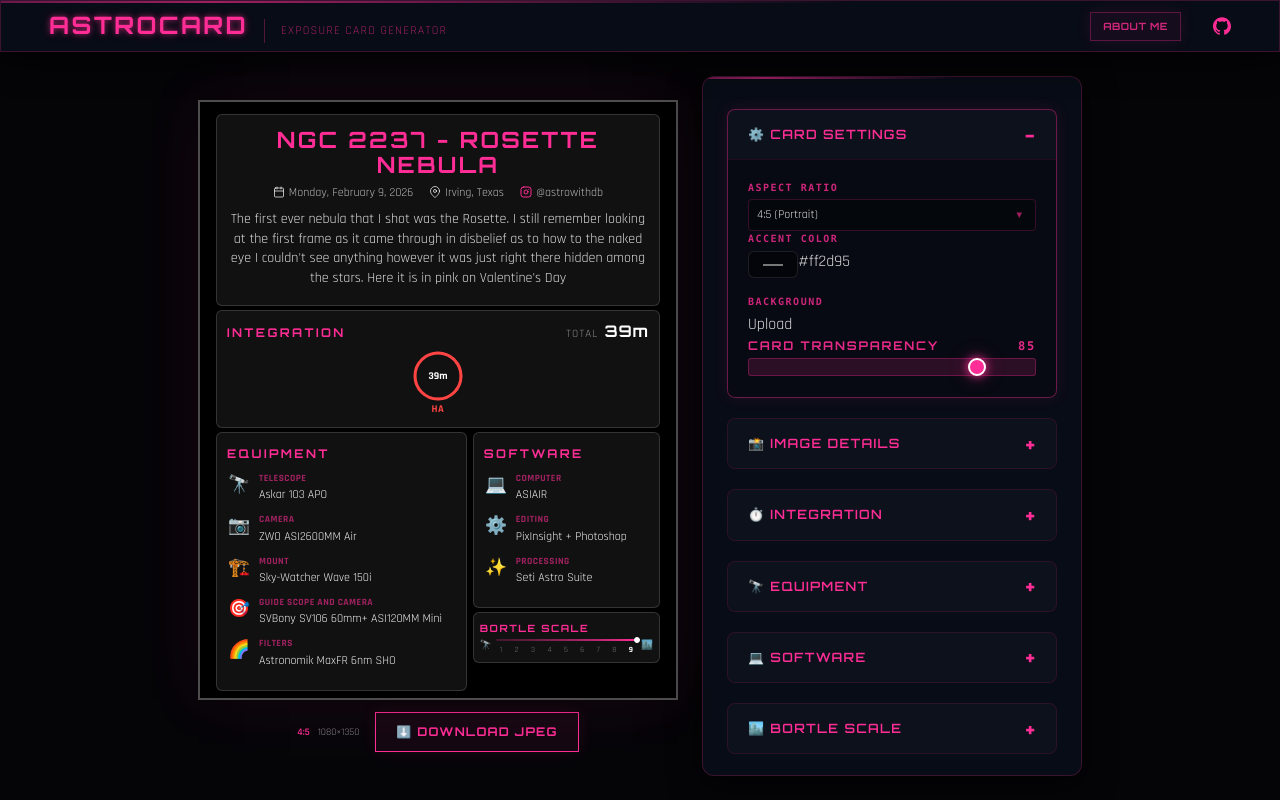
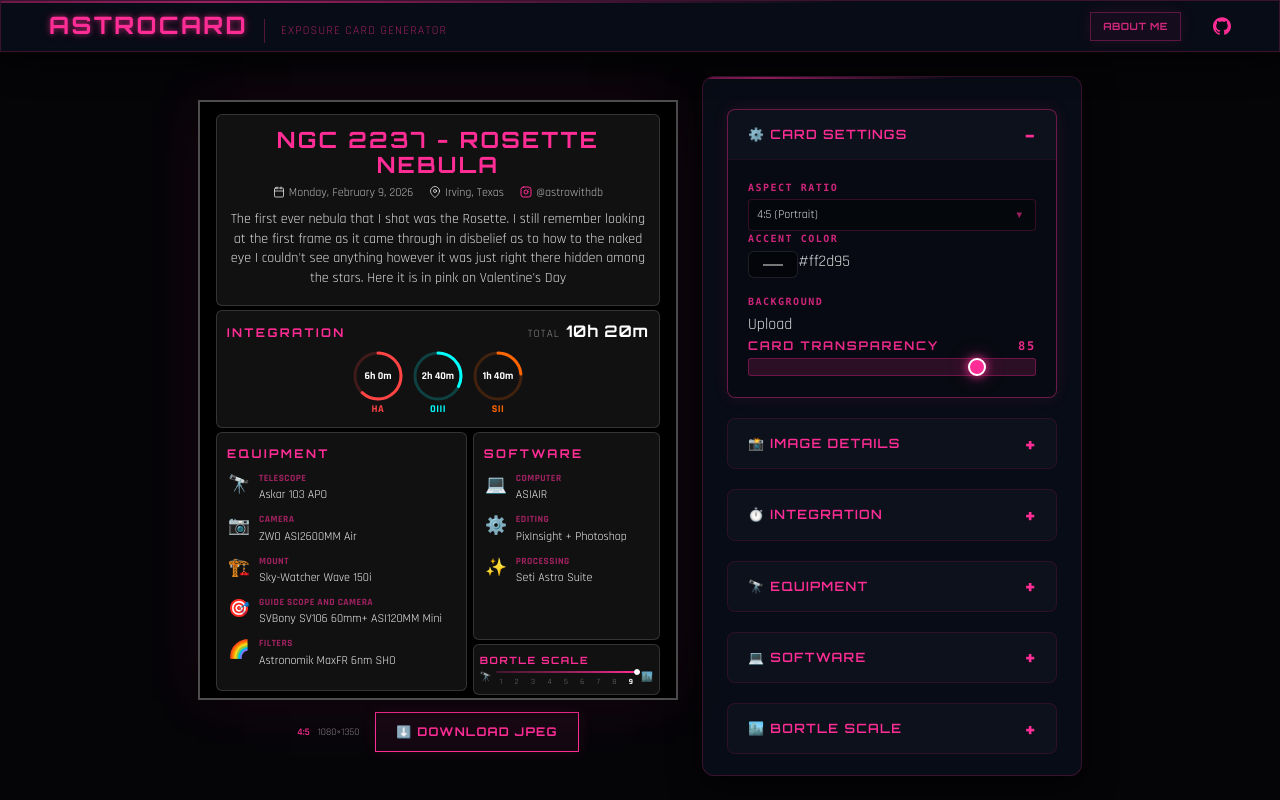
Before and after one commit to sidthesloth92/db-astro-suite, an Angular app in the folder tools/astrocard/: page / in a window 1280 px wide. Built offline with nearby package versions, Linux system fonts and the light colour scheme.

Commit message:
feat: Update default filter exposure values and refine card preview vertical layout.

```diff
--- a/tools/astrocard/src/app/components/card-preview/card-preview.css
+++ b/tools/astrocard/src/app/components/card-preview/card-preview.css
@@ -195,6 +195,12 @@
   display: flex;
   flex-direction: column;
   gap: 0.25rem;
+  height: 100%; /* Fill the column height */
+}
+
+/* Make Software section grow to push Bortle Scale to the bottom */
+.vertical-stack > section:first-of-type {
+  flex: 1;
 }
 
 .compact-section {
--- a/tools/astrocard/src/app/models/card-data.ts
+++ b/tools/astrocard/src/app/models/card-data.ts
@@ -53,9 +53,9 @@ export interface CardData {
 // Default filter configurations
 export const DEFAULT_FILTERS: FilterExposure[] = [
   { name: 'L', color: '#ffffff', frames: 54, seconds: 180, enabled: false },
-  { name: 'Ha', color: '#ff4444', frames: 13, seconds: 180, enabled: true },
-  { name: 'OIII', color: '#00ffff', frames: 0, seconds: 0, enabled: true },
-  { name: 'SII', color: '#ff6600', frames: 0, seconds: 0, enabled: true },
+  { name: 'Ha', color: '#ff4444', frames: 72, seconds: 300, enabled: true },
+  { name: 'OIII', color: '#00ffff', frames: 32, seconds:300, enabled: true },
+  { name: 'SII', color: '#ff6600', frames: 20, seconds: 300, enabled: true },
   { name: 'R', color: '#ff0000', frames: 14, seconds: 120, enabled: false },
   { name: 'G', color: '#00ff00', frames: 15, seconds: 120, enabled: false },
   { name: 'B', color: '#0066ff', frames: 15, seconds: 120, enabled: false },
```
